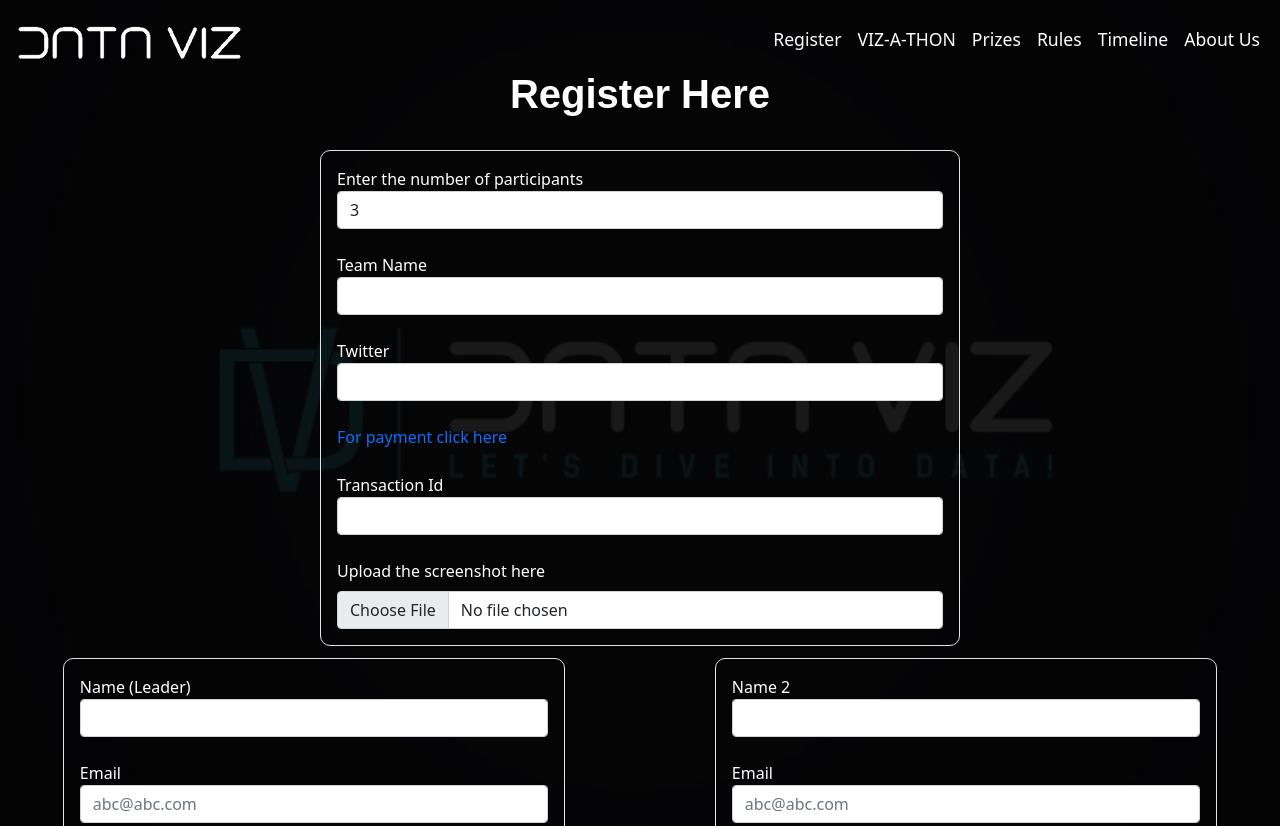
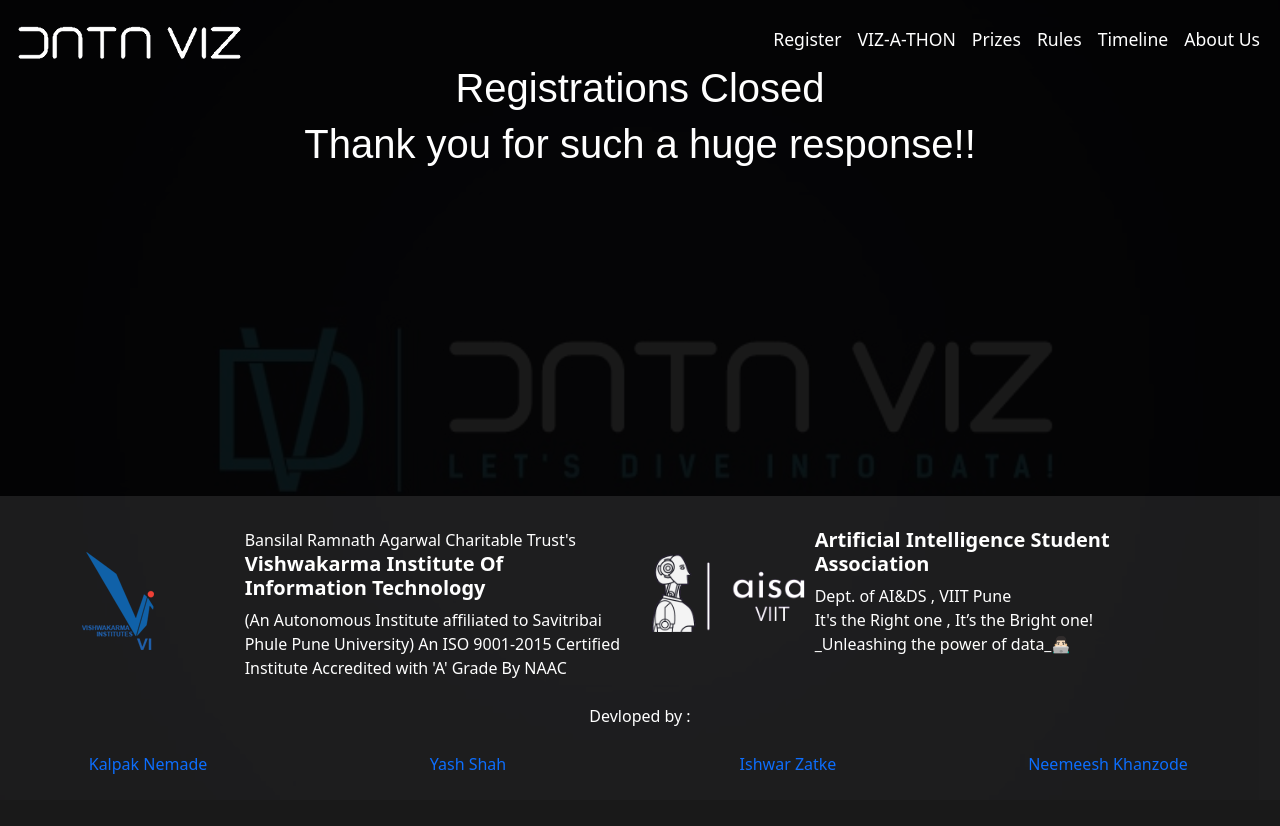
Before and after one commit to yashshah2372/DV-website, a website: page public/register.html in a window 1280 px wide. Shown: the top 826 px of the page. After the commit the page ends 800 px from the top, so only its background shows below. Drawn offline with nearby package versions, Linux system fonts and the light colour scheme.

Commit message:
registration closed functionality added

```diff
--- a/public/css/style.css
+++ b/public/css/style.css
@@ -21,7 +21,15 @@ a{
      margin-left: 20%;
 
 } */
-
+.footer{
+    position: fixed;
+    left: 0;
+    bottom: 0;
+    width: 100%;
+    background-color: red;
+    color: white;
+    text-align: center;
+}
 .aboutevent{
     margin-top: 2%;
     margin-left: 20%;
--- a/public/register.html
+++ b/public/register.html
@@ -71,9 +71,10 @@
     </nav>
 
     <div class="register_title text-center" data-aos="fade-right">
-        Register Here
+        <h1>Registrations Closed</h1>
+        <h1>Thank you for such a huge response!!</h1>
     </div>
-    <form action="/postregister" method="post" enctype="multipart/form-data">
+    <!-- <form action="/postregister" method="post" enctype="multipart/form-data">
         <div class="row">
             <div class="">
                 <div class="border form-custom1 me-auto ms-auto text-white">
@@ -113,12 +114,12 @@
                         <center>
 
                             <!-- <button type="button" class="btn btn-primary btnn">Upload</button> -->
-                        </center>
+                        <!-- </center>
                     </div>
                 </div>
-            </div>
+            </div>  -->
 
-        </div>
+        <!-- </div>
         <div class="row">
 
 
@@ -164,14 +165,14 @@
                         </div><br>
                     </div>
                 </div>
-            </div>
+            </div> -->
 
 
 
 
 
 
-            <div class="col-md-6">
+            <!-- <div class="col-md-6">
                 <div class=" border form-custom me-auto ms-auto text-white">
                     <div class="m-3">
                         <div class="form-group">
@@ -250,9 +251,9 @@
                                 <option>3rd</option>
                                 <option>4th</option>
                             </select>
-                        </div><br>
+                        </div><br> -->
 
-                        <div class="form-group">
+                        <!-- <div class="form-group">
                             <label for="branch3">Branch</label>
                             <input type="text" class="form-control" required id="branch3" name="branch3">
                         </div><br>
@@ -319,9 +320,9 @@
             <button type="submit" class="mt-3 btn btn-primary btnn">Submit</button>
         </center>
 
-    </form>
+    </form> -->
 
-    <footer class=" text-white mt-5" style="background-color: rgba(255,255,255,0.1);">
+    <footer class="footer text-white mt-5" style="background-color: rgba(255,255,255,0.1);">
         <div class="container mt-2">
             <span class="">
                 <center>
```
